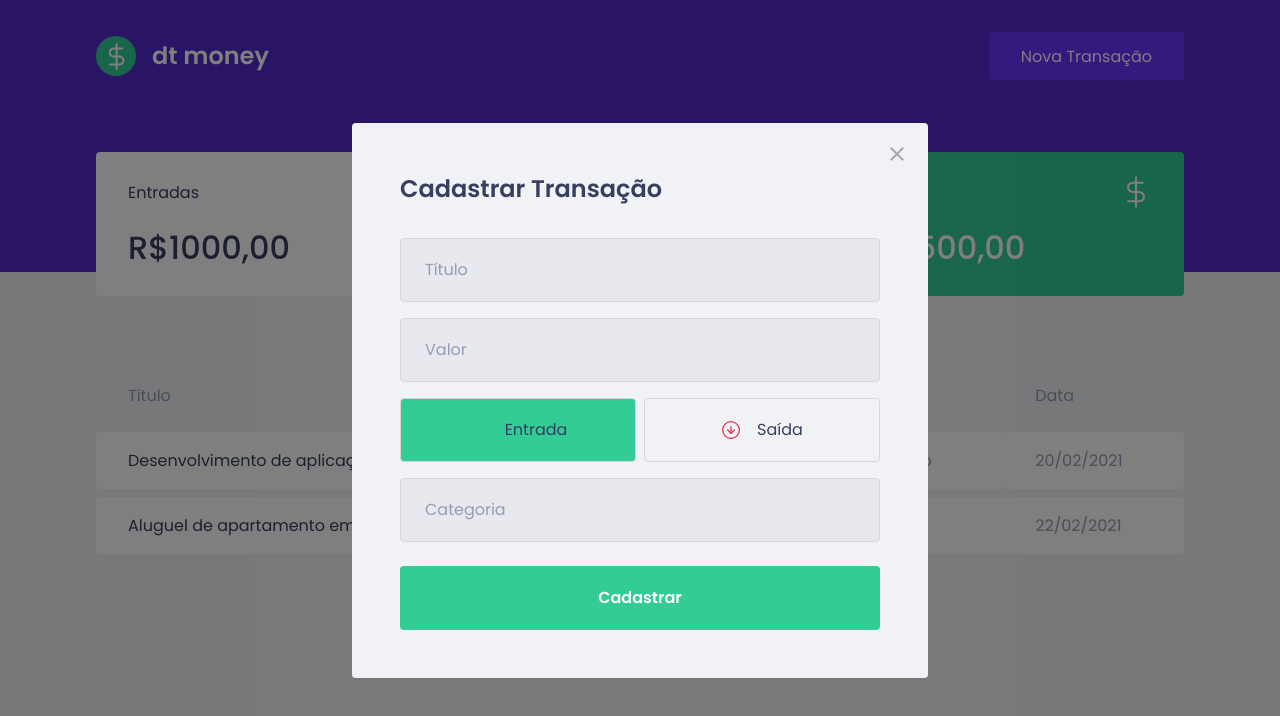
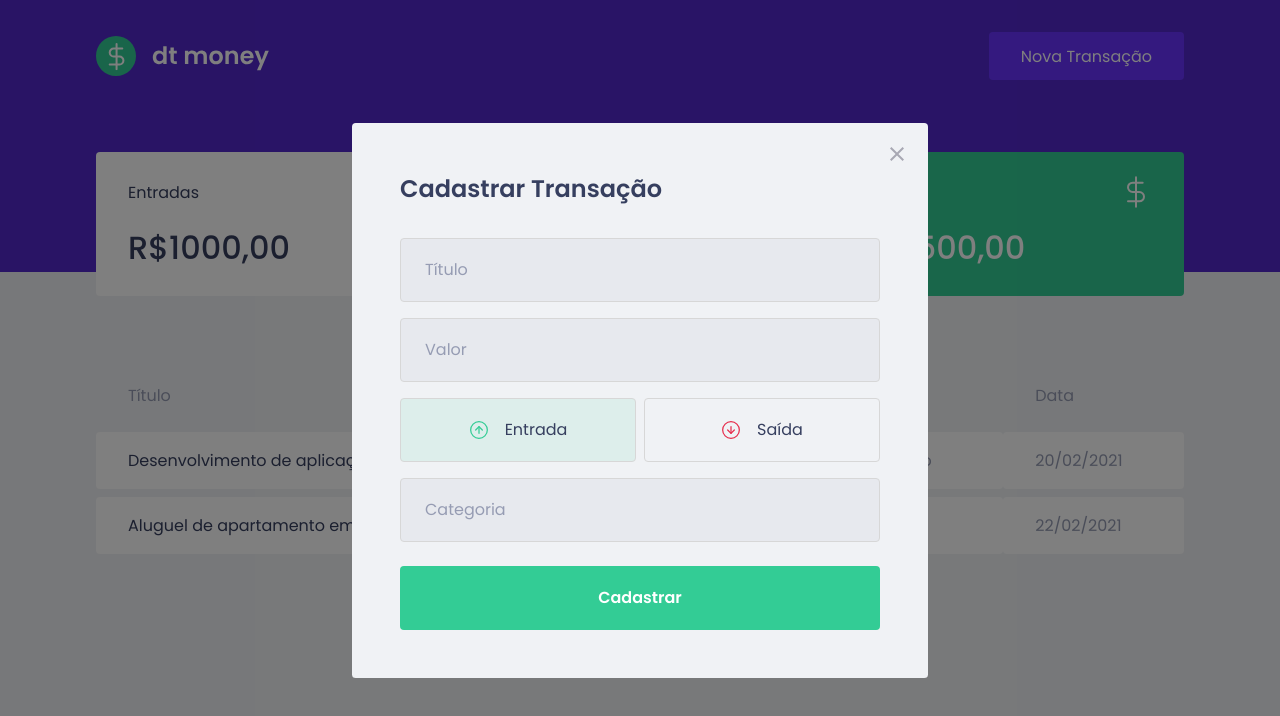
Before and after one commit to LeonardoBrizolla/dtmoney-fasttrack, a React (Create React App) app: page / in a window 1280 px wide. Both pictures are taken after a click on the button "Nova Transação". Shown: the top 716 px of the page. Built offline with nearby package versions, Linux system fonts and the light colour scheme; no server answers; what miragejs would draw is missing.

Commit message:
Cores dos botões

```diff
--- a/src/components/NewTransactionModal/index.tsx
+++ b/src/components/NewTransactionModal/index.tsx
@@ -45,6 +45,7 @@
               setType('deposit');
             }}
             isActive={type === 'deposit'}
+            activeColor='green'
           >
             <img src={incomeImg} alt='Entrada' />
             <span>Entrada</span>
@@ -56,6 +57,7 @@
               setType('withdraw');
             }}
             isActive={type === 'withdraw'}
+            activeColor='red'
           >
             <img src={outcomeImg} alt='Saída' />
             <span>Saída</span>
--- a/src/components/NewTransactionModal/styles.ts
+++ b/src/components/NewTransactionModal/styles.ts
@@ -1,5 +1,5 @@
 import styled from 'styled-components';
-import { darken } from 'polished';
+import { darken, transparentize } from 'polished';
 
 export const Container = styled.form`
   h2 {
@@ -58,14 +58,23 @@
 
 interface RadioBoxProps {
   isActive: boolean;
+  activeColor: 'green' | 'red';
 }
+
+const colors = {
+  green: '#33CC95',
+  red: '#E52E4D',
+};
 
 export const RadioBox = styled.button<RadioBoxProps>`
   height: 4rem;
   border: 1px solid #d7d7d7;
   border-radius: 0.25rem;
 
-  background: ${(props) => (props.isActive ? 'var(--green)' : 'transparent')};
+  background: ${(props) =>
+    props.isActive
+      ? transparentize(0.9, colors[props.activeColor])
+      : 'transparent'};
 
   display: flex;
   align-items: center;
```
